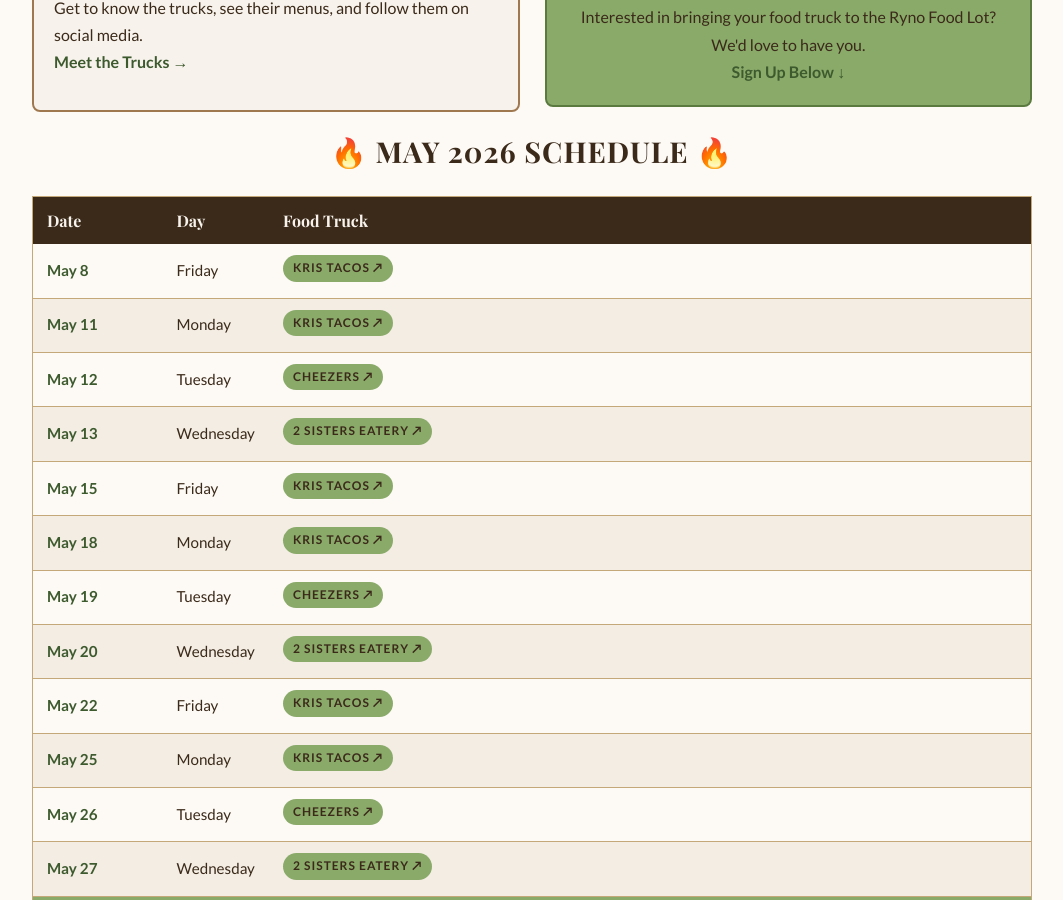
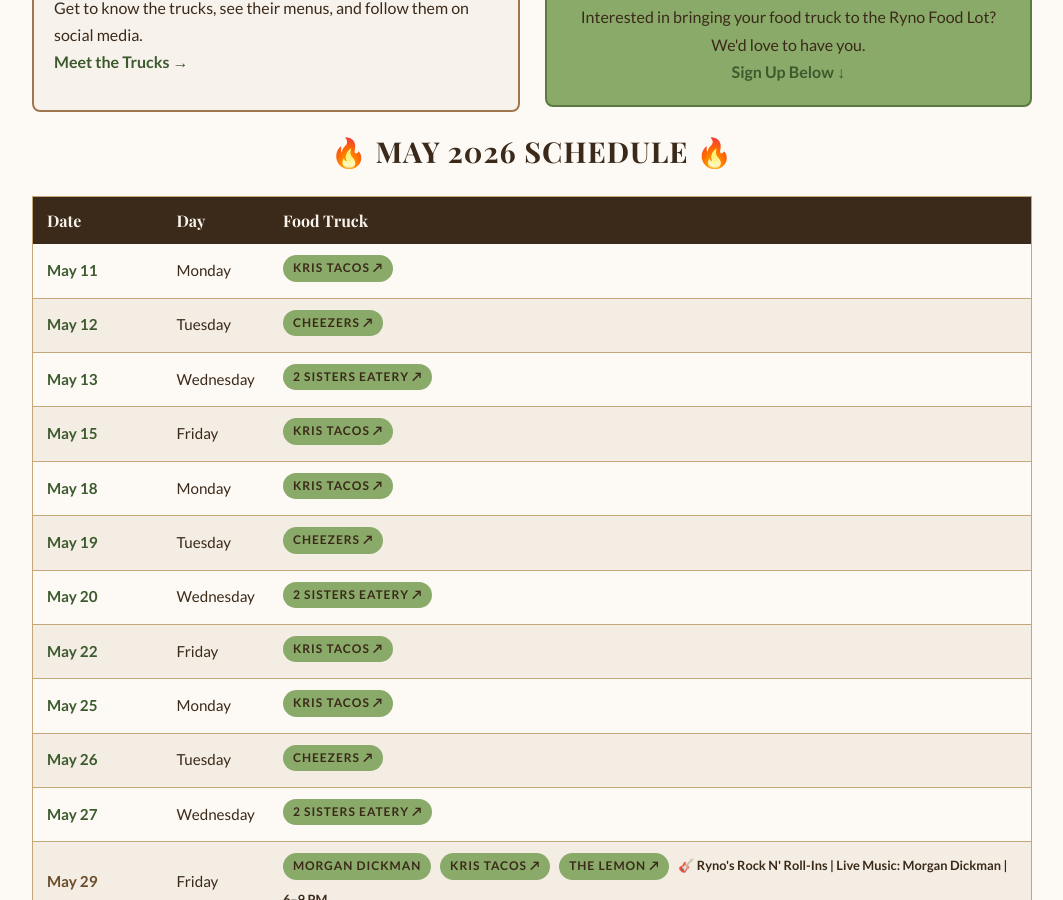
Before and after one commit to blueearthcommunitymarket/blueearthcommunitymarket.github.io, a Jekyll site: the page built from ryno-food-lot/index.html, in a window 1280 px wide and 900 px high, scrolled down 479 px. Shown: the whole window, without its empty margins (108-1171 px from the left). Built offline with Jekyll 4.4.1, drawn with Linux system fonts in a browser that asks for light colours; some web fonts are replaced.

Commit message:
food-lot: remove past dates (auto-cleanup 2026-05-08)

```diff
--- a/ryno-food-lot/index.html
+++ b/ryno-food-lot/index.html
@@ -227,7 +227,7 @@
 
 
 
-                <tr><td class="race-date">May 8</td><td>Friday</td><td><span class="tag"><a href="https://www.facebook.com/share/1AquB7sxYj/?mibextid=wwXIfr" target="_blank" rel="noopener" style="color:inherit;text-decoration:none;">Kris Tacos ↗</a></span></td></tr>
+
                 <tr><td class="race-date">May 11</td><td>Monday</td><td><span class="tag"><a href="https://www.facebook.com/share/1AquB7sxYj/?mibextid=wwXIfr" target="_blank" rel="noopener" style="color:inherit;text-decoration:none;">Kris Tacos ↗</a></span></td></tr>
                 <tr><td class="race-date">May 12</td><td>Tuesday</td><td><span class="tag"><a href="https://www.facebook.com/share/1CZyABySqK/?mibextid=wwXIfr" target="_blank" rel="noopener" style="color:inherit;text-decoration:none;">Cheezers ↗</a></span></td></tr>
                 <tr><td class="race-date">May 13</td><td>Wednesday</td><td><span class="tag"><a href="https://www.facebook.com/share/18GUPLUwMf/?mibextid=wwXIfr" target="_blank" rel="noopener" style="color:inherit;text-decoration:none;">2 Sisters Eatery ↗</a></span></td></tr>
```
